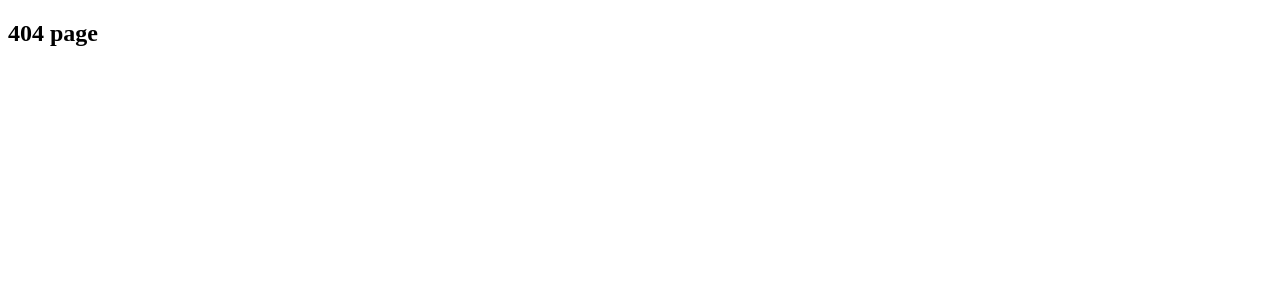
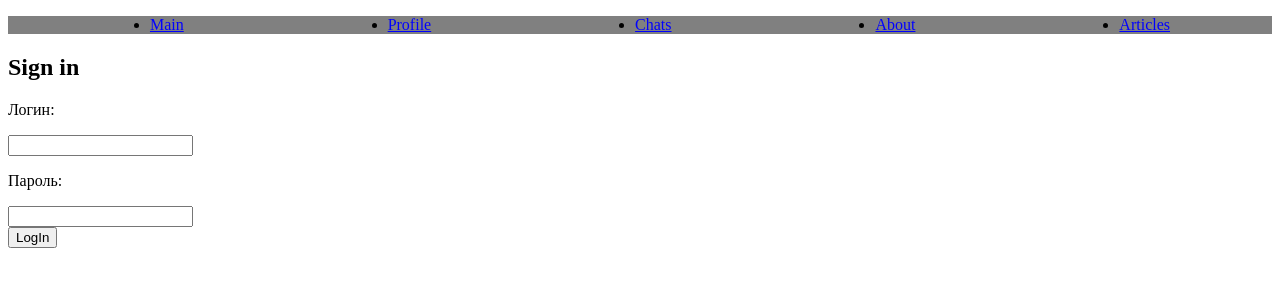
Before and after one commit to KuznetsovYuri/GB_React_1992, a React app: page /signin in a window 1280 px wide. Shown: the top 300 px of the page. Built offline with nearby package versions, Linux system fonts and the light colour scheme.

Commit message:
add and realized SignIn page

```diff
--- a/src/components/Chats/ChatWindow.tsx
+++ b/src/components/Chats/ChatWindow.tsx
@@ -6,6 +6,7 @@ import { ChatList } from '../Chats/ChatList/ChatList';
 import { ChatPage } from '../../pages/Pages';
 import { AboutWithConnect } from '../../pages/About';
 import { Articles } from '../../pages/Articles';
+import { SignIn } from '../../pages/SignIn';
 
 const Profile = React.lazy(() =>
   Promise.all([
@@ -36,6 +37,7 @@ export const ChatWindow: FC = () => {
         <Route path="profile" element={<Profile />} />
         <Route path="articles" element={<Articles />} />
         <Route path="about" element={<AboutWithConnect />} />
+        <Route path="signin" element={<SignIn />} />
         <Route path="chats">
           <Route
             index
--- a/src/pages/Articles.tsx
+++ b/src/pages/Articles.tsx
@@ -15,8 +15,14 @@ export const Articles: FC = () => {
         setLoading(true);
         setError('');
 
+        await new Promise((resolve) => setTimeout(resolve, 1000));
+
         try {
             const res = await fetch(api);
+            if(res.ok) {
+                const data = await res.json();
+                setArticles(data);
+            }
             const data = await res.json();
             setArticles(data);
         } catch (err) {
@@ -35,7 +41,7 @@ export const Articles: FC = () => {
         <>
             <h2>Articles</h2>
             {loading && <p>Loading...</p>}
-            <button>get data</button>
+            <button onClick={getFetchArticles}>get data</button>
             {!loading && (
                 <ul>
                     {articles.map(article => <li key={article.id}>{article.title}</li>)}
--- /dev/null
+++ b/src/pages/SignIn.tsx
@@ -0,0 +1,42 @@
+import React, { useState } from 'react';
+import { FC } from 'react';
+import { useDispatch } from 'react-redux';
+import { auth } from '../store/profile/slice';
+
+export const SignIn: FC = () => {
+    const [login, setLogin] = useState('');
+    const [password, setPassword] = useState('');
+    const [error, setError] = useState(false);
+
+    const dispatch = useDispatch();
+
+    const handleSubmit = (e: React.FormEvent<HTMLFormElement>) => {
+        e.preventDefault();
+        setError(false);
+        if (login === 'gb' && password === 'gb') {
+            dispatch(auth(true));
+        } else {
+            setError(true);
+        }
+    };
+
+    return (
+        <>
+            <h2>Sign in</h2>
+            <form onSubmit={handleSubmit}>
+                <p>Логин:</p>
+                <input type="text"
+                    value={login}
+                    onChange={(e) => setLogin(e.target.value)} />
+                <p>Пароль:</p>
+                <input type="password"
+                    value={password}
+                    onChange={(e) => setPassword(e.target.value)} />
+                    <br />
+                    <button>LogIn</button>
+            </form>
+            {error && <p style={{ color: 'red' }}>Invalid login or password</p>}
+
+        </>
+    );
+};
--- a/src/store/profile/slice.ts
+++ b/src/store/profile/slice.ts
@@ -4,11 +4,13 @@ import type { PayloadAction } from '@reduxjs/toolkit';
 export interface ProfileState {
     name: string;
     visible: boolean;
+    isAuth: boolean;
 }
 
 const initialState: ProfileState = {
     name: 'gb',
     visible: true,
+    isAuth: false,
 };
 
 const profileSlice = createSlice({
@@ -21,8 +23,12 @@ const profileSlice = createSlice({
         changeName: (state, action: PayloadAction<string>) => {
             state.name = action.payload;
         },
+        auth: (state, action: PayloadAction<boolean>) => {
+            state.isAuth = action.payload;
+        }
+
     },
 });
 
-export const { toggleProfile, changeName } = profileSlice.actions
+export const { toggleProfile, changeName, auth } = profileSlice.actions;
 export const profileReducer = profileSlice.reducer;
```
Also changed, not shown: src/pages/SignUp.tsx (added).
